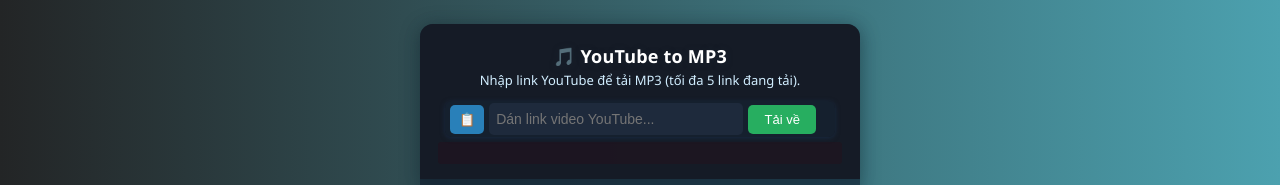
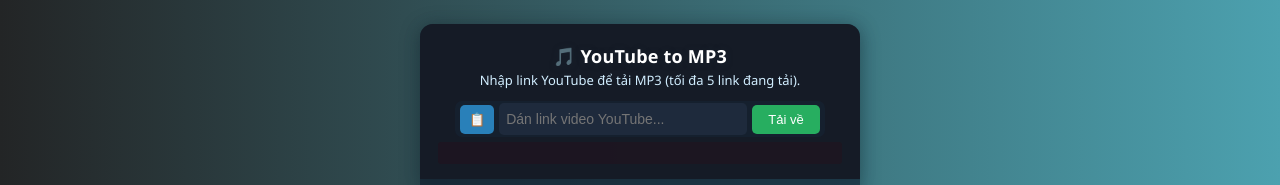
Before and after one commit to takeshi7502/tomp3, a plain HTML site: page index.html in a window 1280 px wide. Shown: the top 185 px of the page. Drawn offline with Linux system fonts and the light colour scheme.

Commit message:
fix resp

```diff
--- a/index.html
+++ b/index.html
@@ -53,19 +53,18 @@
     .input-row-wrap {
       display: flex;
       justify-content: center;
-      align-items: center;
+      width: 100%;
     }
     .input-row {
+      display: flex;
+      align-items: center;
+      gap: 5px;
       background: #162130ee;
       border-radius: 7px;
       padding: 2px 5px;
-      display: flex;
-      align-items: center;
-      max-width: 390px;
+      max-width: 360px;
       width: 100%;
-      box-sizing: border-box;
-      gap: 5px;
-      box-shadow: 0 1px 5px #1a365599;
+      margin: 0 auto;
     }
     input[type="text"] {
       padding: 8px 7px 8px 7px;
```
